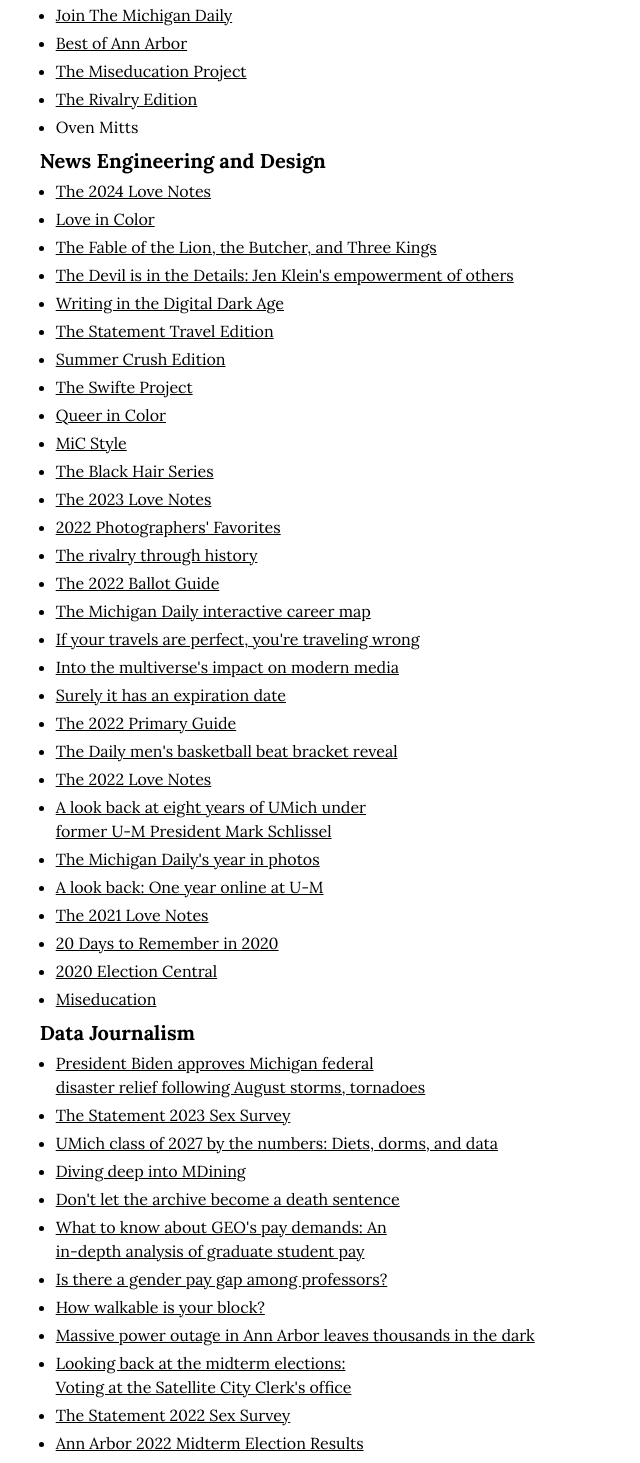
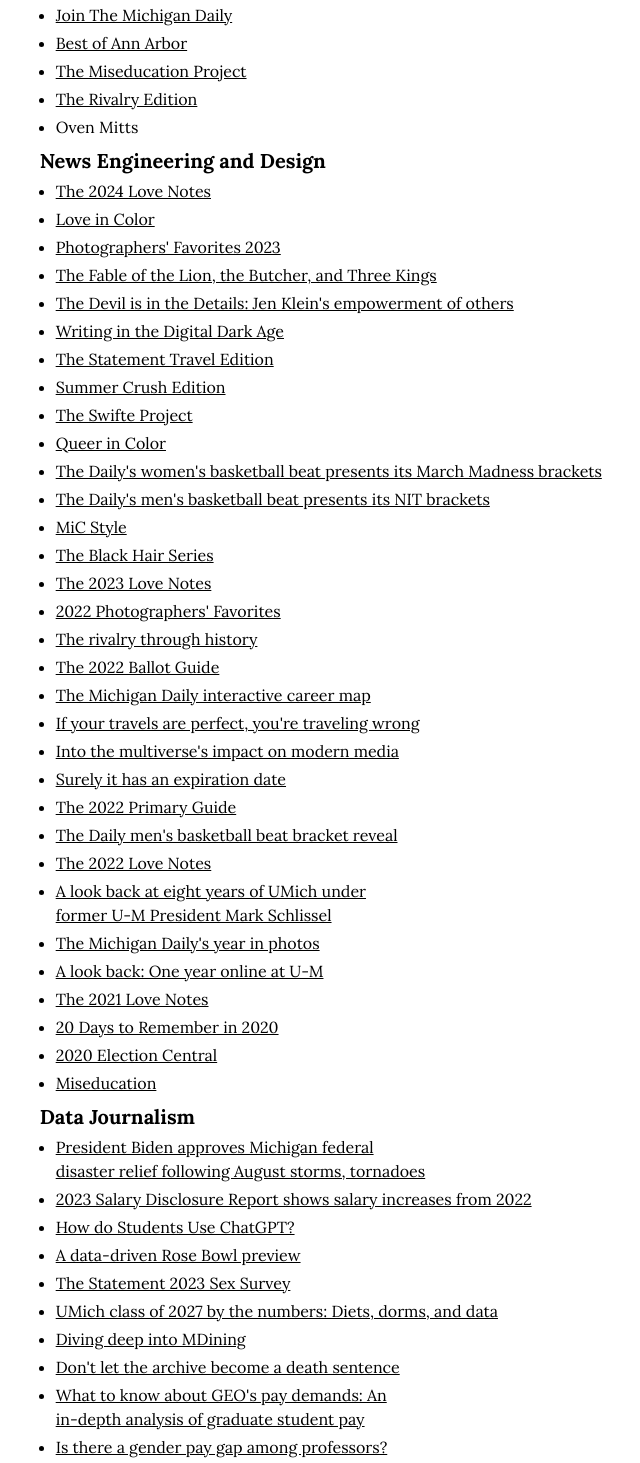
Before and after one commit to michigandaily/michigandaily.github.io, a Next.js app: page / in a window 1280 px wide. Shown: the part 389-1852 px from the top of the page, without its empty margins (319-959 px from the left). Built offline with nearby package versions, Linux system fonts and the light colour scheme.

Commit message:
Add projects (#4)

```diff
--- a/src/app/page.tsx
+++ b/src/app/page.tsx
@@ -108,6 +108,11 @@ export default function Page() {
                 </Link>
               </li>
               <li>
+                <Link href="https://specials.michigandaily.com/2023/photographers-favorites/">
+                  Photographers' Favorites 2023
+                </Link>
+              </li>
+              <li>
                 <Link href="https://mic.michigandaily.com/2023/the-fable-of-the-lion-the-butcher-and-three-kings/">
                   The Fable of the Lion, the Butcher, and Three Kings
                 </Link>
@@ -141,6 +146,17 @@ export default function Page() {
               <li>
                 <Link href="https://mic.michigandaily.com/queer-in-color-2023/">
                   Queer in Color
+                </Link>
+              </li>
+              <li>
+                <Link href="https://www.michigandaily.com/womens-basketball/the-dailys-womens-basketball-beat-presents-its-march-madness-brackets/">
+                  The Daily's women's basketball beat presents its March Madness
+                  brackets
+                </Link>
+              </li>
+              <li>
+                <Link href="https://www.michigandaily.com/sports/mens-basketball/the-dailys-mens-basketball-beat-presents-its-nit-brackets/">
+                  The Daily's men's basketball beat presents its NIT brackets
                 </Link>
               </li>
               <li>
@@ -253,7 +269,23 @@ export default function Page() {
             <UnorderedList>
               <li>
                 <Link href="https://www.michigandaily.com/government/president-biden-approves-michigan-federal-disaster-relief-following-august-storms-tornadoes/">
-                  President Biden approves Michigan federal disaster relief following August storms, tornadoes
+                  President Biden approves Michigan federal disaster relief
+                  following August storms, tornadoes
+                </Link>
+              </li>
+              <li>
+                <Link href="https://www.michigandaily.com/news/administration/2023-salary-disclosure-report-shows-salary-increases-from-2022/">
+                  2023 Salary Disclosure Report shows salary increases from 2022
+                </Link>
+              </li>
+              <li>
+                <Link href="https://www.michigandaily.com/web/data/how-do-students-use-chatgpt/">
+                  How do Students Use ChatGPT?
+                </Link>
+              </li>
+              <li>
+                <Link href="https://www.michigandaily.com/sports/football/a-data-driven-rose-bowl-preview/">
+                  A data-driven Rose Bowl preview
                 </Link>
               </li>
               <li>
```
